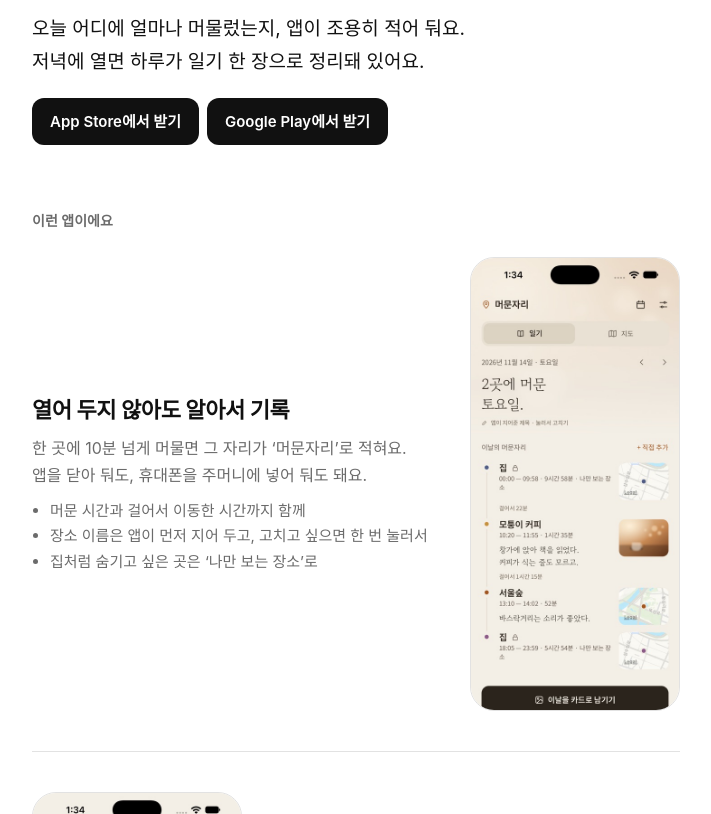
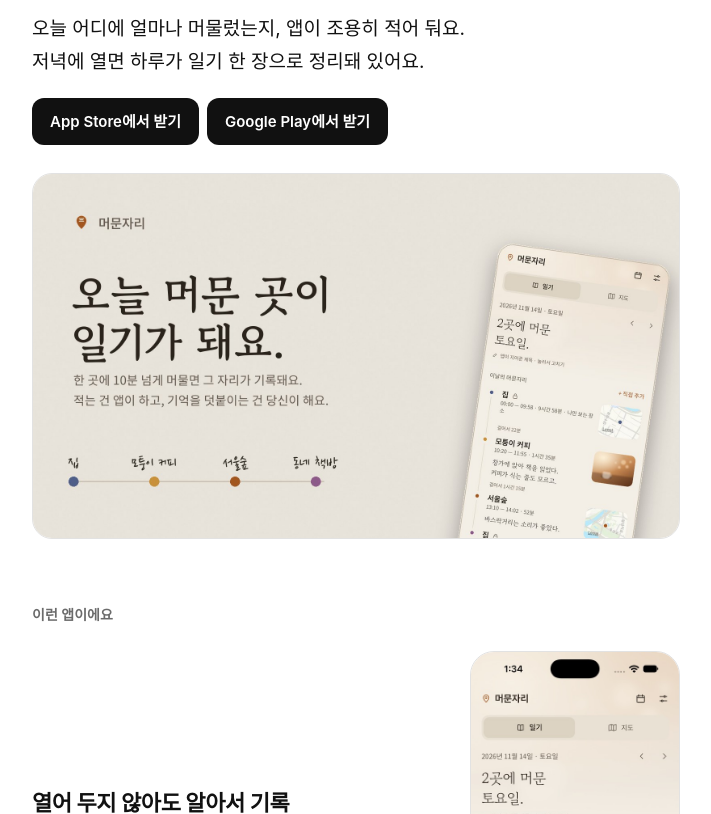
Before and after one commit to techiemaru/techiemaru.github.io, a plain HTML site: page staylog/index.html in a window 1280 px wide. Shown: the part 286-1100 px from the top of the page, without its empty margins (284-995 px from the left). Drawn offline with Linux system fonts and the light colour scheme.

Commit message:
머문자리 페이지: 상단 홍보 이미지·og:image
Co-Authored-By: Claude Fable 5.1 <noreply@anthropic.com>

```diff
--- a/staylog/index.html
+++ b/staylog/index.html
@@ -7,7 +7,7 @@
 <meta name="description" content="하루 동안 머문 곳을 조용히 기록해 일기로 만들어 주는 앱. 위치·메모·사진은 내 휴대폰에만 저장돼요.">
 <meta property="og:title" content="머문자리 - 머문 곳이 일기가 되는 앱">
 <meta property="og:description" content="하루 동안 머문 곳을 조용히 기록해 일기로 만들어 주는 앱. 위치·메모·사진은 내 휴대폰에만 저장돼요.">
-<meta property="og:image" content="https://techiemaru.com/img/staylog-icon.png">
+<meta property="og:image" content="https://techiemaru.com/img/staylog-hero.jpg">
 <meta property="og:url" content="https://techiemaru.com/staylog/">
 <link rel="icon" href="/favicon.png">
 <link rel="apple-touch-icon" href="/apple-touch-icon.png">
@@ -26,6 +26,7 @@
       <a class="store-btn" href="https://apps.apple.com/kr/app/id6834854785">App Store에서 받기</a>
       <a class="store-btn" href="https://play.google.com/store/apps/details?id=kr.meewang.staylog&amp;hl=ko">Google Play에서 받기</a>
     </div>
+    <img class="hero-art" src="/img/staylog-hero.jpg" alt="오늘 머문 곳이 일기가 돼요 — 집, 모퉁이 커피, 서울숲, 동네 책방이 하루 일기로" width="1600" height="900">
   </section>
 
   <h2 class="label">이런 앱이에요</h2>
--- a/style.css
+++ b/style.css
@@ -77,6 +77,7 @@ h2.label { border-top: 0; padding-top: 0; margin: 56px 0 16px; font-size: 14px;
 .app-hero h1 { font-size: 34px; letter-spacing: -0.8px; margin: 20px 0 0; line-height: 1.3; }
 .app-hero .sub { margin: 0 0 16px; color: var(--muted); }
 .app-hero .lead { color: var(--text); font-size: 19px; }
+.app-hero .hero-art { width: 100%; height: auto; display: block; margin-top: 28px; border-radius: 20px; border: 1px solid var(--line); }
 .feature { display: grid; grid-template-columns: 1fr 210px; gap: 32px; align-items: center; padding: 40px 0; border-top: 1px solid var(--line); }
 .feature:first-child { border-top: 0; padding-top: 8px; }
 .feature:nth-of-type(even) { grid-template-columns: 210px 1fr; }
```
Also changed, not shown: img/staylog-hero.jpg (added).
